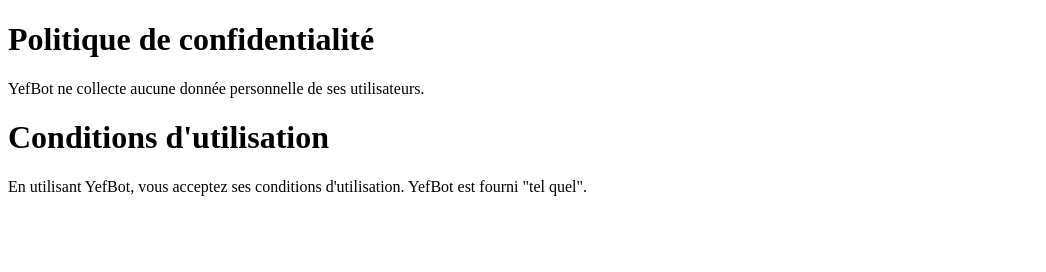
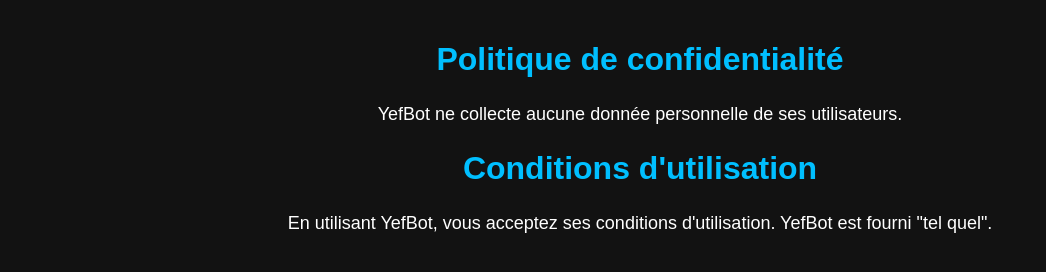
Before and after one commit to Yefix11/YefBot-Policy, a plain HTML site: page index.html in a window 1280 px wide. Shown: the whole page, without its empty margins (0-1046 px from the left). Drawn offline with Linux system fonts and the light colour scheme.

Commit message:
Update index.html

```diff
--- a/index.html
+++ b/index.html
@@ -4,6 +4,23 @@
   <meta charset="UTF-8">
   <meta name="viewport" content="width=device-width, initial-scale=1">
   <title>Politique de Confidentialité - YefBot</title>
+  <style>
+    body {
+      background-color: #121212;
+      color: #ffffff;
+      font-family: Arial, sans-serif;
+      margin: 0;
+      padding: 20px;
+      text-align: center;
+    }
+    h1 {
+      color: #00bfff;
+    }
+    p {
+      font-size: 18px;
+      line-height: 1.6;
+    }
+  </style>
 </head>
 <body>
   <h1>Politique de confidentialité</h1>
```
